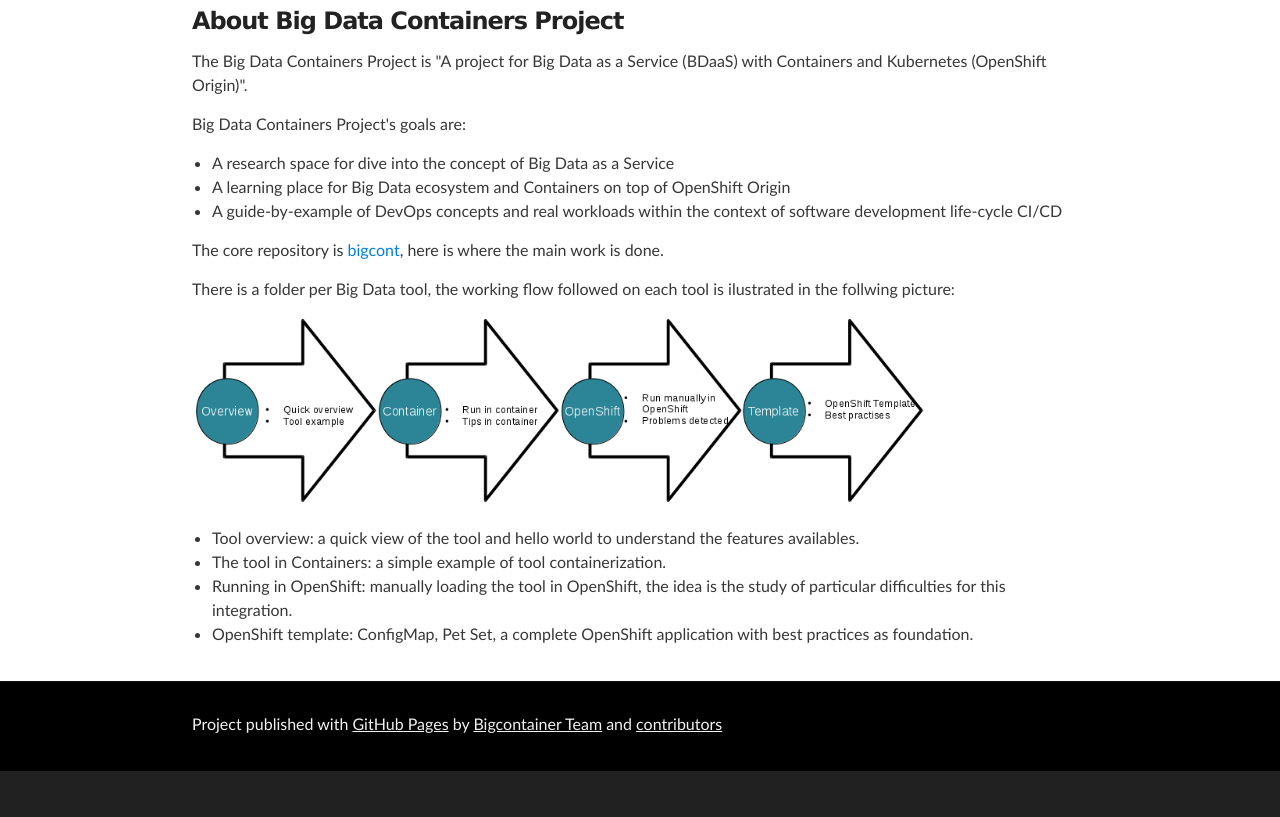
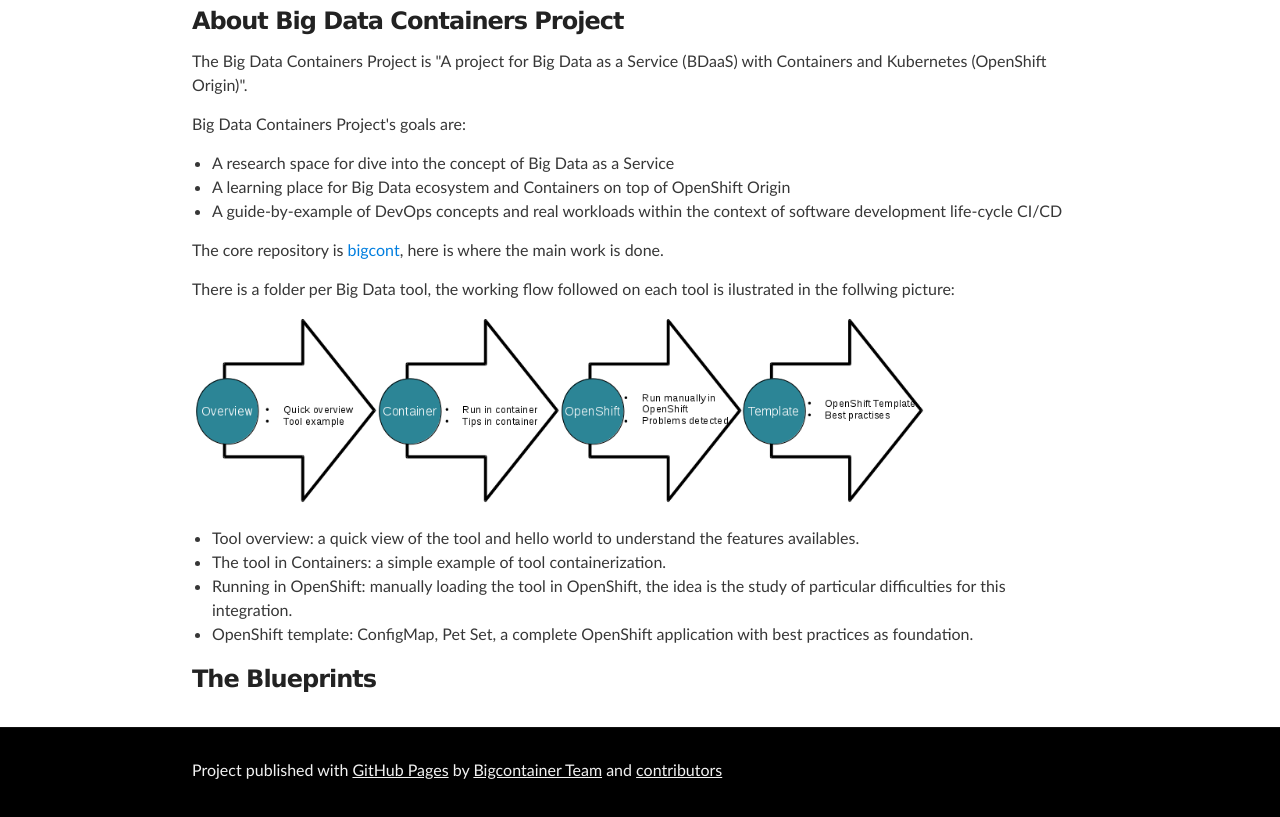
Before and after one commit to bigcontainer/bigcontainer.github.io, a plain HTML site: page index.html in a window 1280 px wide. Shown: the part 868-1685 px from the top of the page. Before the commit the page ends 1639 px from the top, so only its background shows below. Drawn offline with Linux system fonts and the light colour scheme.

Commit message:
blueprints h3 header

```diff
--- a/index.html
+++ b/index.html
@@ -108,6 +108,11 @@ There is a folder per Big Data tool, the working flow followed on each tool is i
 </p>
 
 
+<h3>
+<a id="blueprints" class="anchor" href="#blueprints"
+    aria-hidden="true"><span aria-hidden="true" class="octicon octicon-link"></span></a>The Blueprints</h3>
+
+
     </section>
 
     </div>
```
